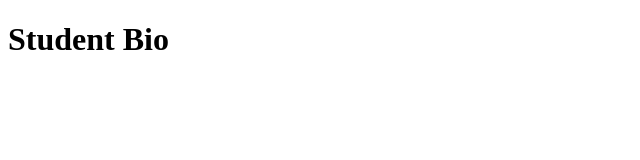
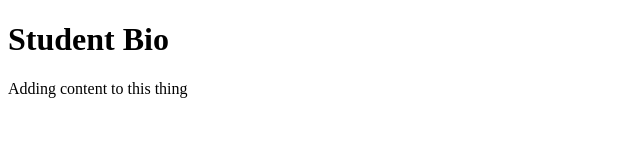
Before and after one commit to jaronrayj/studentBio, a plain HTML site: page index.html in a window 1280 px wide. Shown: the whole page, without its empty margins (0-640 px from the left). Drawn offline with Linux system fonts and the light colour scheme.

Commit message:
adding body to update repo

```diff
--- a/index.html
+++ b/index.html
@@ -5,5 +5,9 @@
     </head>
     <body>
         <h1>Student Bio</h1>
+
+        <div>
+            Adding content to this thing
+        </div>
     </body>
 </html>
```
